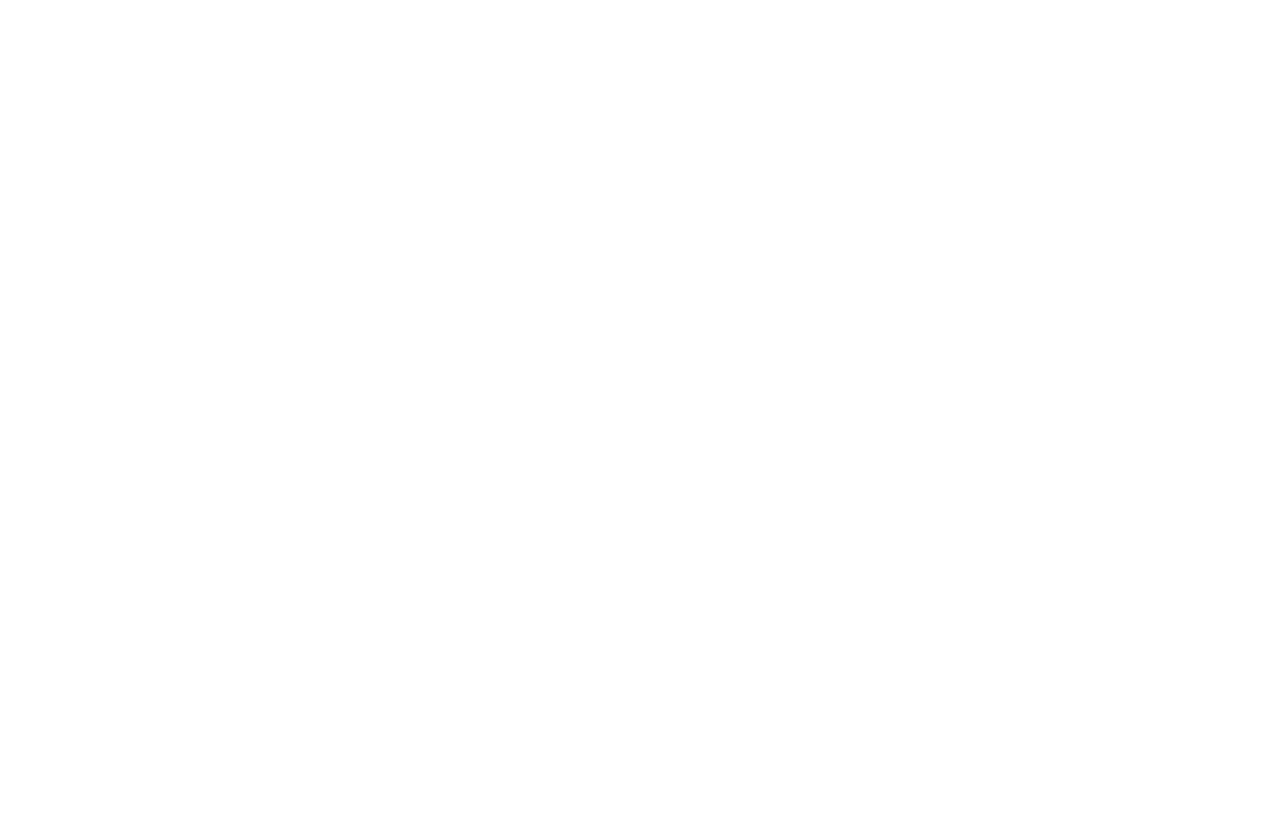
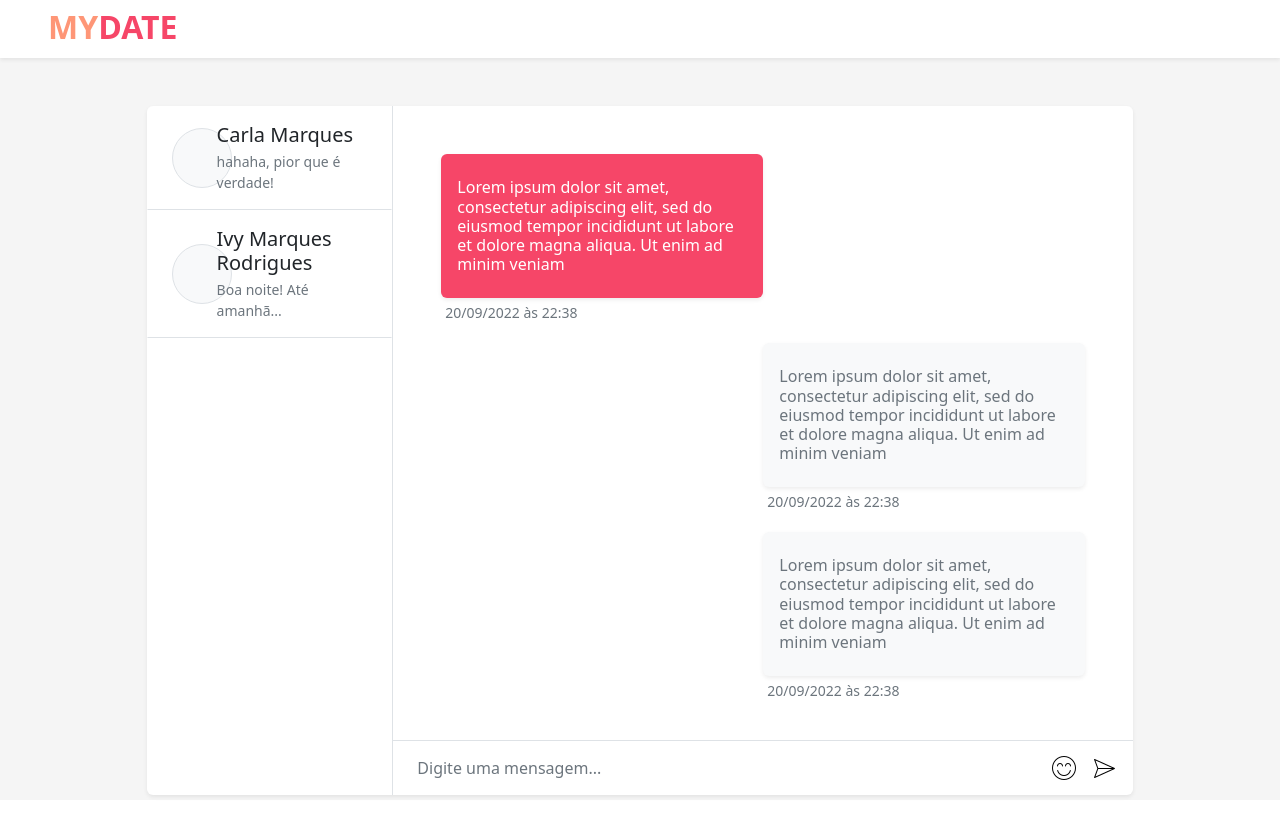
Before and after one commit to hr-codes/mydate-front, a Vue app: page /chat in a window 1280 px wide. Before the commit this address had no page. Shown: the top 838 px of the page. Before the commit the page ends 800 px from the top, so only its background shows below. Built offline with nearby package versions, Linux system fonts and the light colour scheme.

Commit message:
feat: chat page layout created

```diff
--- a/src/App.vue
+++ b/src/App.vue
@@ -10,4 +10,8 @@
 body {
   font-family: "Poppins", sans-serif;
 }
+
+.form-control:focus {
+  box-shadow: 0 0 0 0.25rem rgba(230, 0, 86, 0.25) !important;
+}
 </style>
--- a/src/components/ActionsCard.vue
+++ b/src/components/ActionsCard.vue
@@ -82,8 +82,6 @@
 #match-actions {
   width: 350px;
   height: 110px;
-  position: fixed;
-  transform: translateX(-170px) translateY(200px);
 
   .btn {
     background-color: #fff;
--- a/src/components/MatchCard.vue
+++ b/src/components/MatchCard.vue
@@ -86,15 +86,12 @@
 </script>
 
 <style lang="scss">
-$width: 390px;
+$width: 380px;
 $height: 530px;
 
 .match-card {
   width: $width;
   height: $height;
-  position: absolute;
-  transform: translateX(-190px) translateY(-340px);
-
   img {
     height: $height - 15px;
   }
@@ -112,29 +109,4 @@
     width: $width - 16px;
   }
 }
-
-.v-enter-active {
-  transform: translateX(900px) translateY(-340px);
-  transition: all 700ms linear;
-  opacity: 0;
-}
-
-.v-enter-to {
-  transform: translateX(0px) translateY(-340px);
-  transition: all 700ms linear;
-  opacity: 1;
-}
-
-.v-leave-from {
-  transform: translateX(0px) translateY(-340px);
-
-  transition: all 700ms linear;
-  opacity: 1;
-}
-
-.v-leave-to {
-  transform: translateX(-900px) translateY(-340px);
-  transition: all 700ms linear;
-  opacity: 0;
-}
 </style>
--- a/src/layouts/layout-default.vue
+++ b/src/layouts/layout-default.vue
@@ -8,17 +8,29 @@
 
     <div
       id="bottombar"
-      class="mt-auto mx-auto shadow rounded-top row m-0 overflow-hidden"
+      class="mt-auto mx-auto shadow rounded-top row m-0 mb-0 overflow-hidden"
     >
-      <button class="col btn link active">
+      <router-link
+        :to="{
+          name: 'matches',
+        }"
+        class="col btn link"
+        :class="[$route.name === 'matches' ? 'active' : '']"
+      >
         <img src="@/assets/icons/world.png" alt="" />
         <h6 class="small text-dark mb-0 pt-1">World</h6>
-      </button>
+      </router-link>
 
-      <button class="col btn link">
+      <router-link
+        :to="{
+          name: 'chat',
+        }"
+        class="col btn link"
+        :class="[$route.name === 'chat' ? 'active' : '']"
+      >
         <img src="@/assets/icons/chat.png" alt="" />
         <h6 class="small text-dark mb-0 pt-1">Chat</h6>
-      </button>
+      </router-link>
 
       <button class="col btn link">
         <img src="@/assets/icons/match.png" alt="" />
--- a/src/router/index.js
+++ b/src/router/index.js
@@ -16,6 +16,11 @@
           name: "matches",
           component: () => import("@/views/pages/mydate-matches.vue"),
         },
+        {
+          path: "chat",
+          name: "chat",
+          component: () => import("@/views/pages/mydate-chat.vue"),
+        },
       ],
     },
     {
--- a/src/stores/matches.js
+++ b/src/stores/matches.js
@@ -68,7 +68,9 @@
       ) {
         this.love++;
 
-        this.maxActions--;
+        if (this.maxActions !== -1) {
+          this.maxActions--;
+        }
 
         this.actions--;
       }
--- /dev/null
+++ b/src/views/pages/mydate-chat.vue
@@ -0,0 +1,116 @@
+<template>
+  <div class="h-100 d-flex align-items-center justify-content-center p-5">
+    <div class="shadow-sm col-10 h-100 row mx-0 rounded bg-white">
+      <div class="col-3 border-end pb-4 px-0">
+        <button
+          class="btn d-flex rounded-0 w-100 text-start mx-0 align-items-center px-3 border-bottom py-2"
+        >
+          <div class="col-3 p-2">
+            <div class="photo bg-light border"></div>
+          </div>
+
+          <div class="col py-2 px-0">
+            <h5 class="m-0">Carla Marques</h5>
+
+            <p class="mt-1 mb-0 text-secondary small">
+              hahaha, pior que é verdade!
+            </p>
+          </div>
+        </button>
+
+        <button
+          class="btn d-flex rounded-0 w-100 text-start mx-0 align-items-center px-3 border-bottom py-2"
+        >
+          <div class="col-3 p-2">
+            <div class="photo bg-light border"></div>
+          </div>
+
+          <div class="col py-2 px-0">
+            <h5 class="m-0">Ivy Marques Rodrigues</h5>
+
+            <p class="mt-1 mb-0 text-secondary small">
+              Boa noite! Até amanhã...
+            </p>
+          </div>
+        </button>
+      </div>
+
+      <div class="col p-0 row mx-0">
+        <div class="col-12 p-5 chat">
+          <div
+            class="col-6 mydate-bg-me text-white shadow-sm border-0 rounded px-3 py-4 h6 mb-0"
+          >
+            Lorem ipsum dolor sit amet, consectetur adipiscing elit, sed do
+            eiusmod tempor incididunt ut labore et dolore magna aliqua. Ut enim
+            ad minim veniam
+          </div>
+
+          <div class="col-6 small text-secondary p-1">20/09/2022 às 22:38</div>
+
+          <div
+            class="col-6 ms-auto rounded px-3 py-4 bg-light text-secondary shadow-sm h6 mb-0 mt-3"
+          >
+            Lorem ipsum dolor sit amet, consectetur adipiscing elit, sed do
+            eiusmod tempor incididunt ut labore et dolore magna aliqua. Ut enim
+            ad minim veniam
+          </div>
+
+          <div class="col-6 small ms-auto text-secondary p-1">
+            20/09/2022 às 22:38
+          </div>
+
+          <div
+            class="col-6 ms-auto rounded px-3 py-4 bg-light text-secondary shadow-sm h6 mb-0 mt-3"
+          >
+            Lorem ipsum dolor sit amet, consectetur adipiscing elit, sed do
+            eiusmod tempor incididunt ut labore et dolore magna aliqua. Ut enim
+            ad minim veniam
+          </div>
+
+          <div class="col-6 small ms-auto text-secondary p-1">
+            20/09/2022 às 22:38
+          </div>
+        </div>
+
+        <div class="col-12 d-flex border-top p-0 inbox">
+          <input
+            name=""
+            id=""
+            class="form-control rounded-0 border-0 h-100 px-4 py-0 text-secondary"
+            placeholder="Digite uma mensagem..."
+          />
+
+          <div
+            class="col-1 d-flex align-items-center justify-content-end p-2 pe-3"
+          >
+            <img src="@/assets/icons/emote.png" alt="" />
+
+            <img src="@/assets/icons/send.png" alt="" class="ms-3" />
+          </div>
+        </div>
+      </div>
+    </div>
+  </div>
+</template>
+
+<style lang="scss">
+@import "@/assets/scss/colors.scss";
+
+.photo {
+  width: 60px;
+  height: 60px;
+  border-radius: 30px;
+}
+
+.chat {
+  height: 92%;
+}
+
+.inbox {
+  height: 8%;
+}
+
+.mydate-bg-me {
+  background-color: $second-color;
+}
+</style>
--- a/src/views/pages/mydate-matches.vue
+++ b/src/views/pages/mydate-matches.vue
@@ -7,7 +7,7 @@
 
       <MyDateModal
         modalId="message-modal"
-        modalSize="modal-md"
+        modalSize="none"
         title="Deixe uma mensagem"
       >
         <div class="p-2">
```
Also changed, not shown: src/assets/icons/emote.png (added), src/assets/icons/send.png (added).
